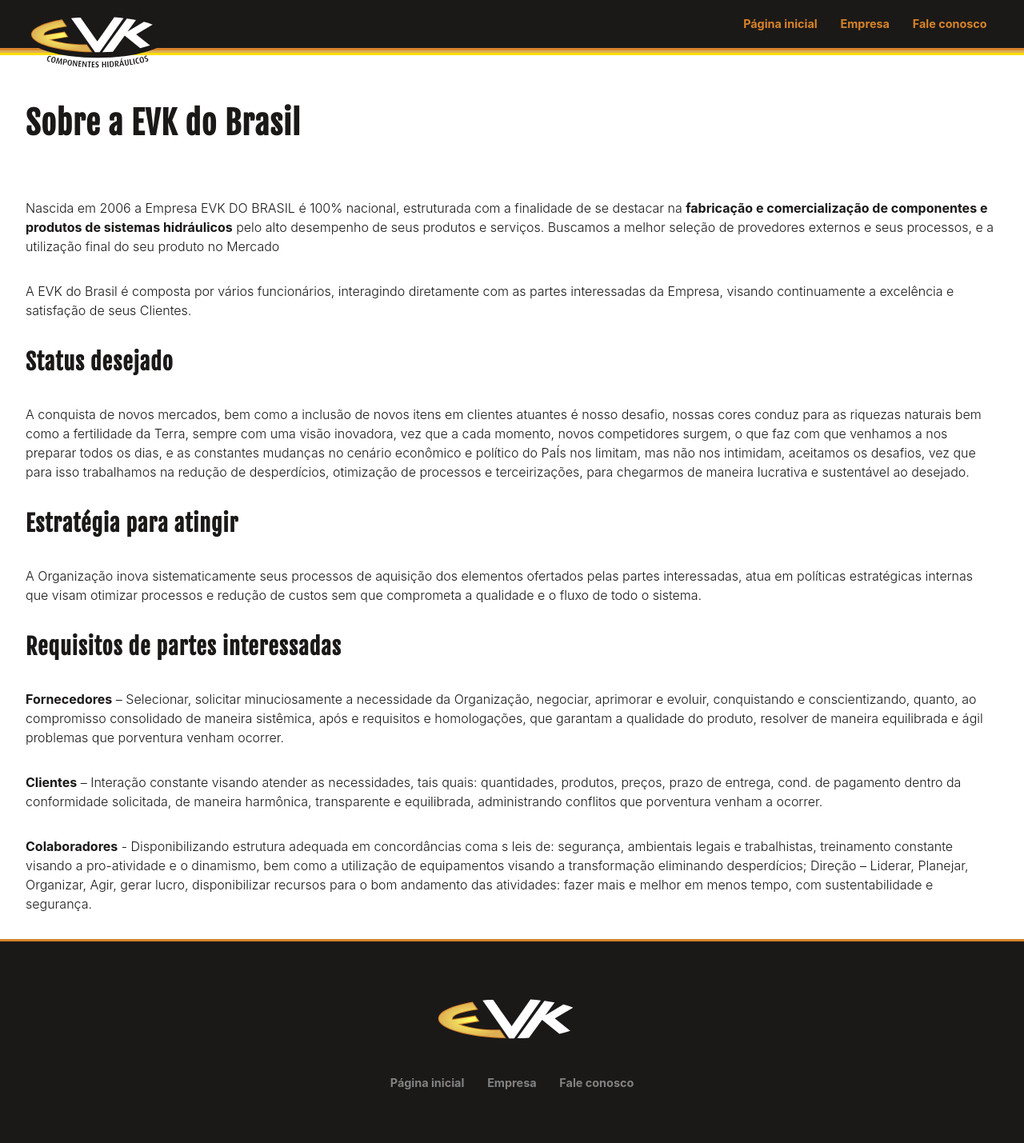
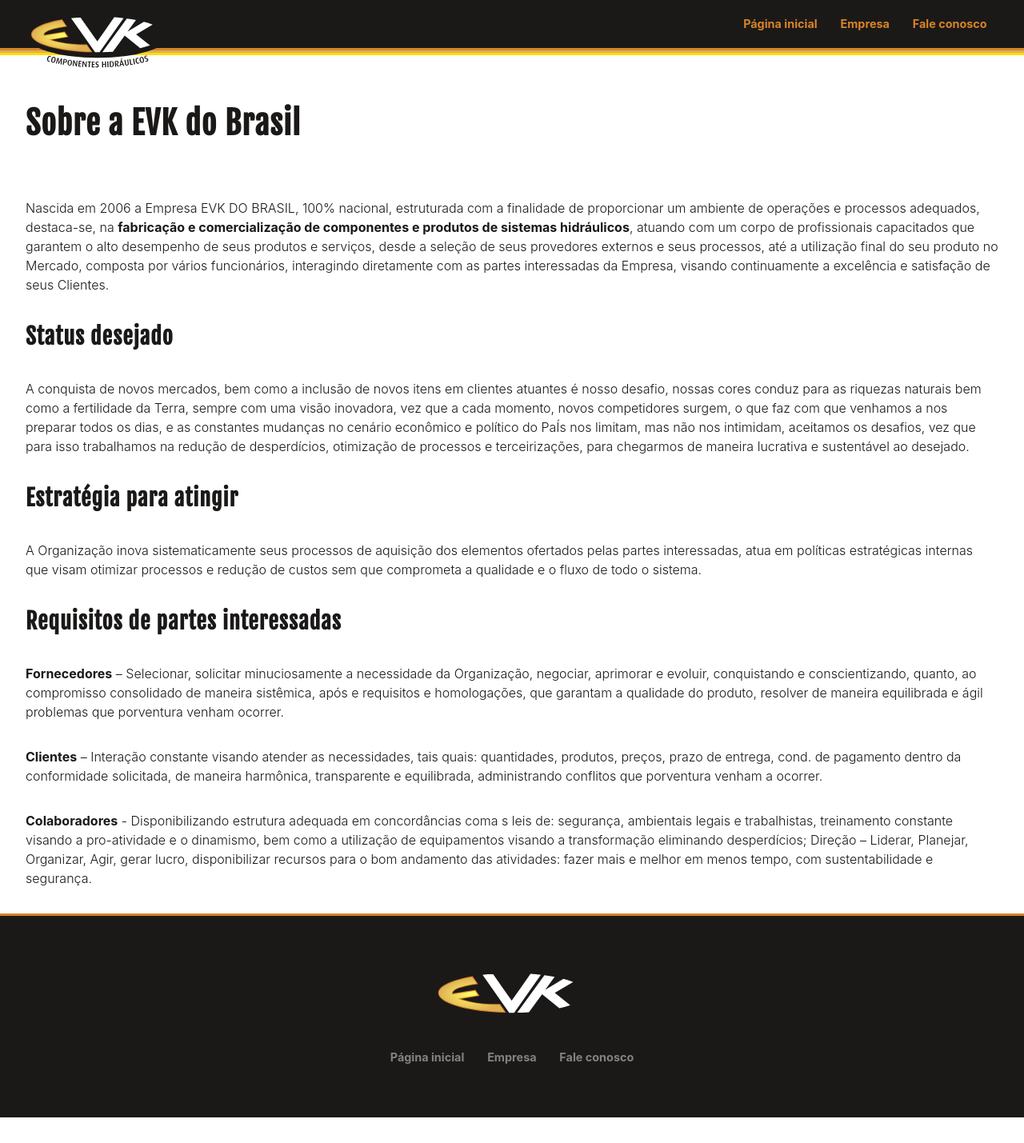
Before and after one commit to evkdobrasil/evkdobrasil.github.io, a Jekyll site: the page built from empresa.markdown, in a window 1280 px wide. Shown: the whole page at 80% size. Built offline with Jekyll 4.4.1, drawn with Linux system fonts in a browser that asks for light colours; after the commit the page ends 1397 px from its top, so only the background shows below that.

Commit message:
text review

```diff
--- a/empresa.markdown
+++ b/empresa.markdown
@@ -4,9 +4,7 @@
 position: 1
 ---
 
-Nascida em 2006 a Empresa EVK DO BRASIL é 100% nacional, estruturada com a finalidade de se destacar na **fabricação e comercialização de componentes e produtos de sistemas hidráulicos** pelo alto desempenho de seus produtos e serviços. Buscamos a melhor seleção de provedores externos e seus processos, e a utilização final do seu produto no Mercado
-
-A EVK do Brasil é composta por vários funcionários, interagindo diretamente com as partes interessadas da Empresa, visando continuamente a excelência e satisfação de seus Clientes.
+Nascida em 2006 a Empresa EVK DO BRASIL, 100% nacional, estruturada com a finalidade de proporcionar um ambiente de operações e processos adequados, destaca-se, na **fabricação e comercialização de componentes e produtos de sistemas hidráulicos**, atuando com um corpo de profissionais capacitados que garantem o alto desempenho de seus produtos e serviços, desde a seleção de seus provedores externos e seus processos, até a utilização final do seu produto no Mercado, composta por vários funcionários, interagindo diretamente com as partes interessadas da Empresa, visando continuamente a excelência e satisfação de seus Clientes.
 
 ## Status desejado
 
@@ -22,5 +20,5 @@
 
 **Clientes** – Interação constante visando atender as necessidades, tais quais: quantidades, produtos, preços, prazo de entrega, cond. de pagamento dentro da conformidade solicitada, de maneira harmônica, transparente e equilibrada, administrando conflitos que porventura venham a ocorrer.
 
-**Colaboradores**  - Disponibilizando estrutura adequada em concordâncias coma s leis de: segurança, ambientais legais e trabalhistas, treinamento constante visando a pro-atividade e o dinamismo, bem como a utilização de equipamentos visando a transformação eliminando desperdícios;
+**Colaboradores** - Disponibilizando estrutura adequada em concordâncias coma s leis de: segurança, ambientais legais e trabalhistas, treinamento constante visando a pro-atividade e o dinamismo, bem como a utilização de equipamentos visando a transformação eliminando desperdícios;
 Direção – Liderar, Planejar, Organizar, Agir, gerar lucro, disponibilizar recursos para o bom andamento das atividades: fazer mais e melhor em menos tempo, com sustentabilidade e segurança.
```
